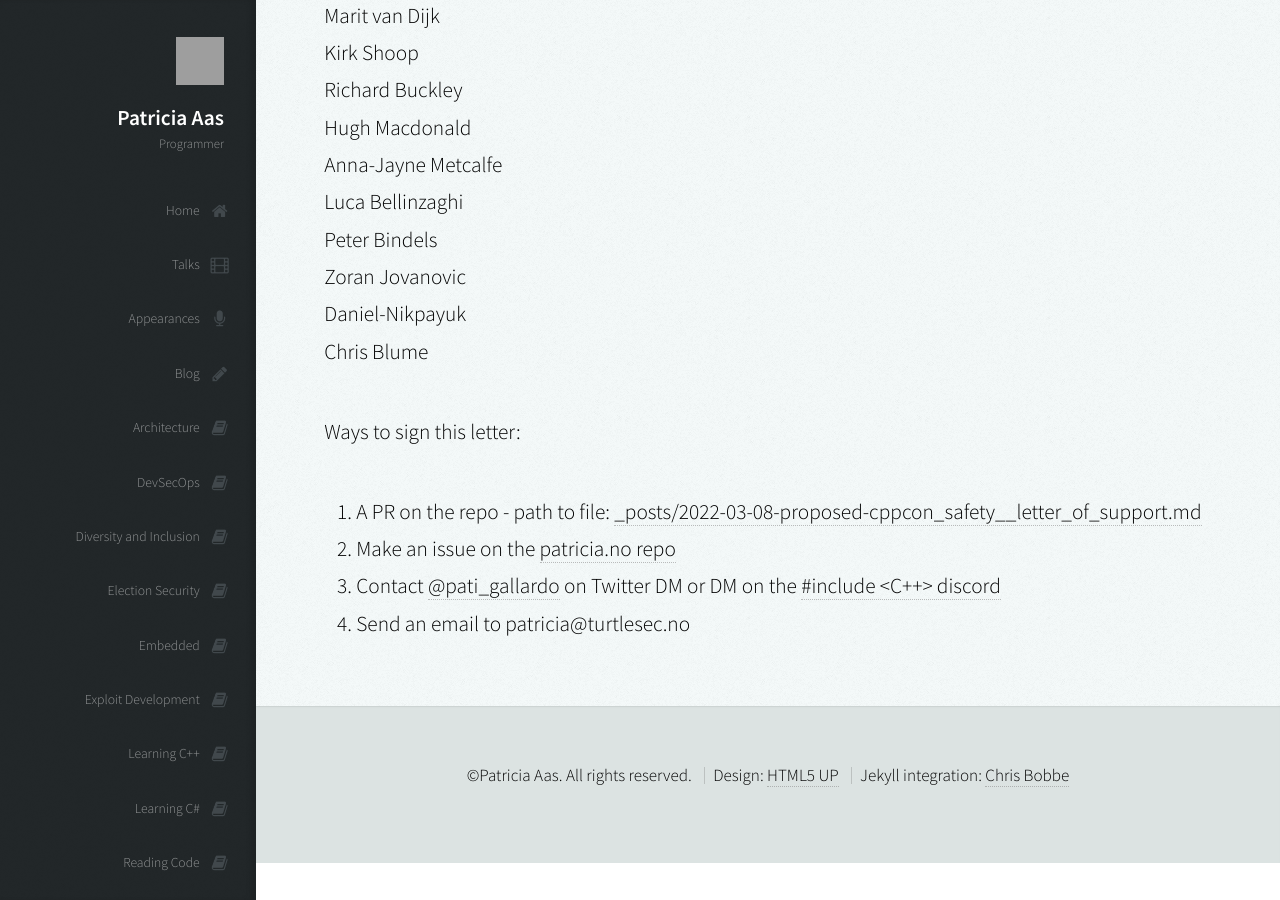
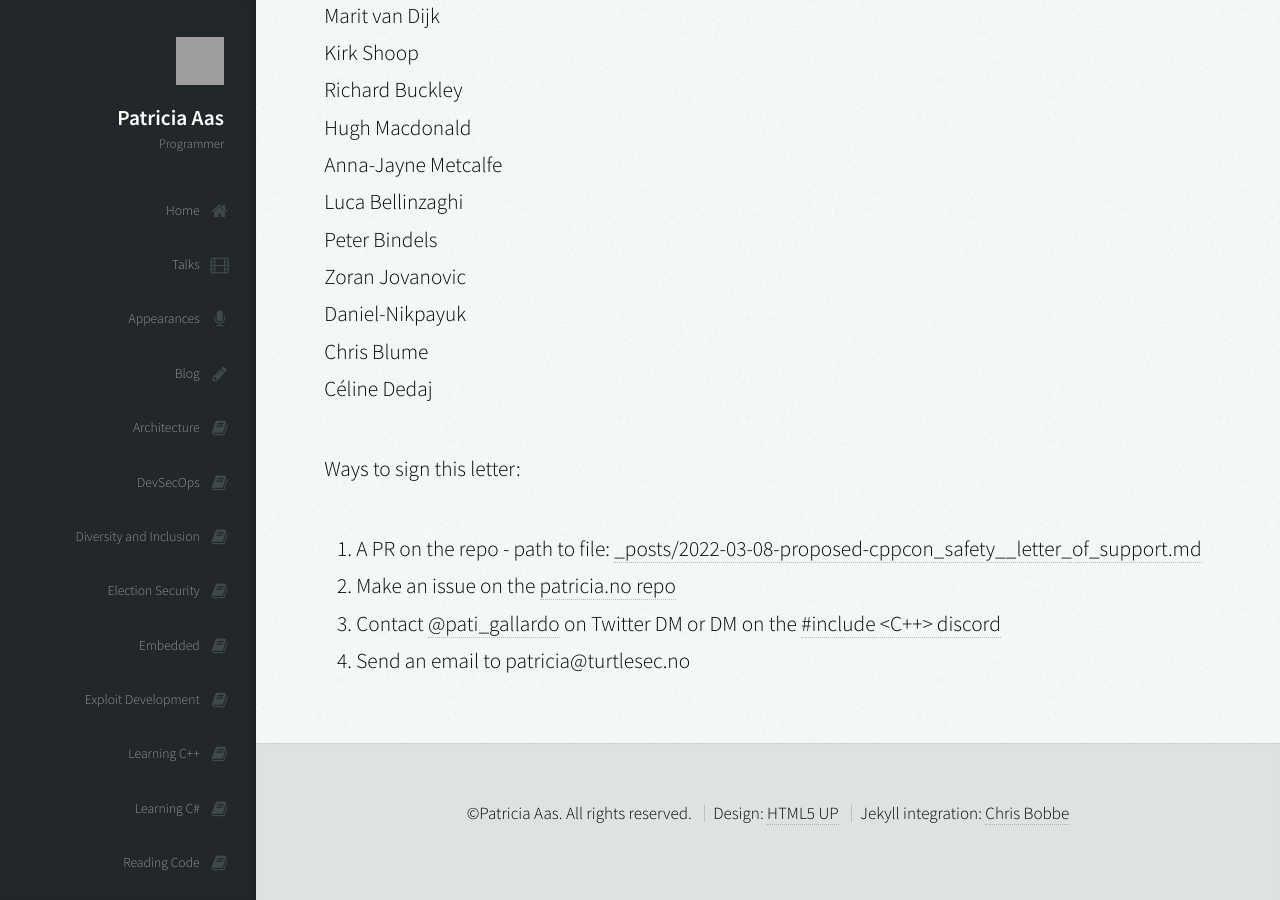
Before and after one commit to patricia-gallardo/patricia-gallardo.github.io, a Jekyll site: the page built from _posts/2022-03-08-proposed-cppcon_safety__letter_of_support.md, in a window 1280 px wide and 900 px high, scrolled down 3768 px. Built offline with Jekyll 4.4.1, drawn with Linux system fonts in a browser that asks for light colours; nearby versions of some CDN libraries; grey boxes are pictures that could not be loaded.

Commit message:
Update 2022-03-08-proposed-cppcon_safety__letter_of_support.md

```diff
--- a/_posts/2022-03-08-proposed-cppcon_safety__letter_of_support.md
+++ b/_posts/2022-03-08-proposed-cppcon_safety__letter_of_support.md
@@ -109,6 +109,7 @@ Peter Bindels <br>
 Zoran Jovanovic <br>
 Daniel-Nikpayuk <br>
 Chris Blume <br>
+Céline Dedaj <br>
 
 
 Ways to sign this letter:
```
